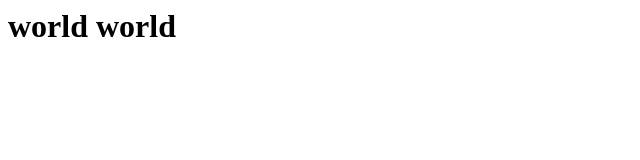
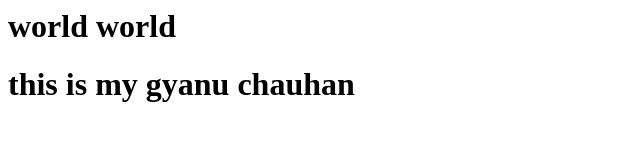
Before and after one commit to gyanu765git/gitproject, a plain HTML site: page index.html in a window 1280 px wide. Shown: the whole page, without its empty margins (0-640 px from the left). Drawn offline with Linux system fonts and the light colour scheme.

Commit message:
this is second commit

```diff
--- a/index.html
+++ b/index.html
@@ -1 +1,2 @@
 <h1> world world </h1>
+<h1> this is my gyanu chauhan </h1>
```
